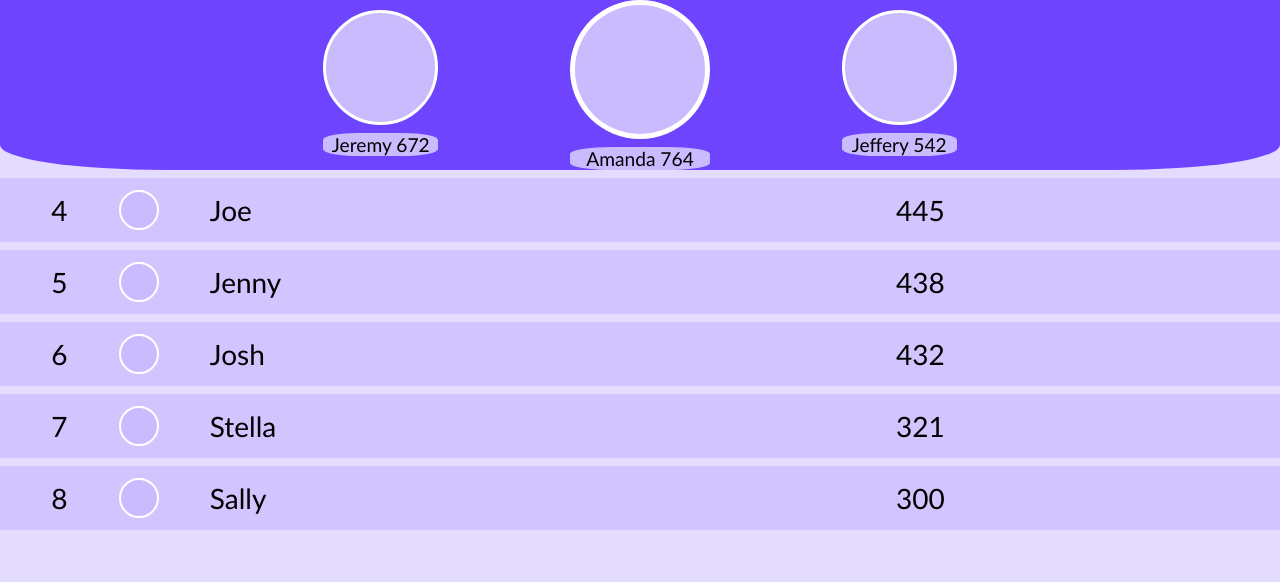
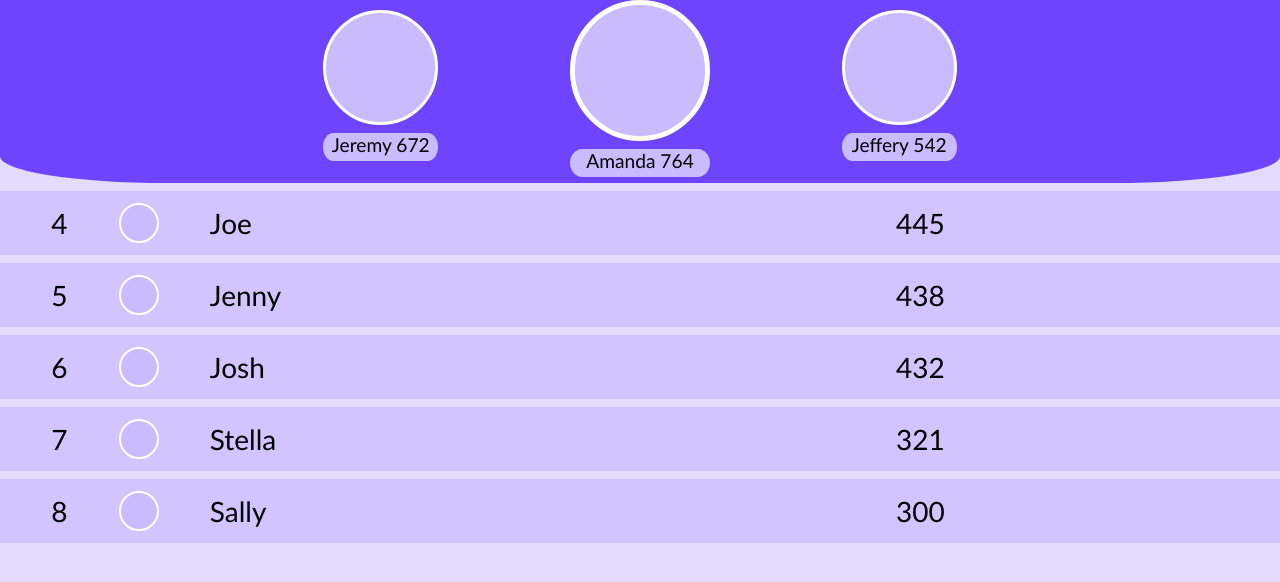
Before and after one commit to anushk06/webdtask, a plain HTML site: page index.html in a window 1280 px wide. Shown: the part 86-668 px from the top of the page. Drawn offline with Linux system fonts and the light colour scheme.

Commit message:
final changes

```diff
--- a/css/main.css
+++ b/css/main.css
@@ -16,7 +16,7 @@ body {
 }
 
 #toppers {
-    height: 15vw;
+    height: 16vw;
     background-color: #6e44ff;
     display: flex;
     flex-direction: row;
@@ -96,10 +96,11 @@ body {
 
 .nametop {
     display: inline-block;
+    height: 3.5vh;
     background-color: #cabbff;
     font-family: 'Gill Sans', 'Gill Sans MT', Calibri, 'Trebuchet MS', sans-serif;
     font-size: 2.4vh;
-    border-radius: 30%;
+    border-radius: 9%/50%;
     text-align: center;
     margin-top: 1vh;
 }
```
